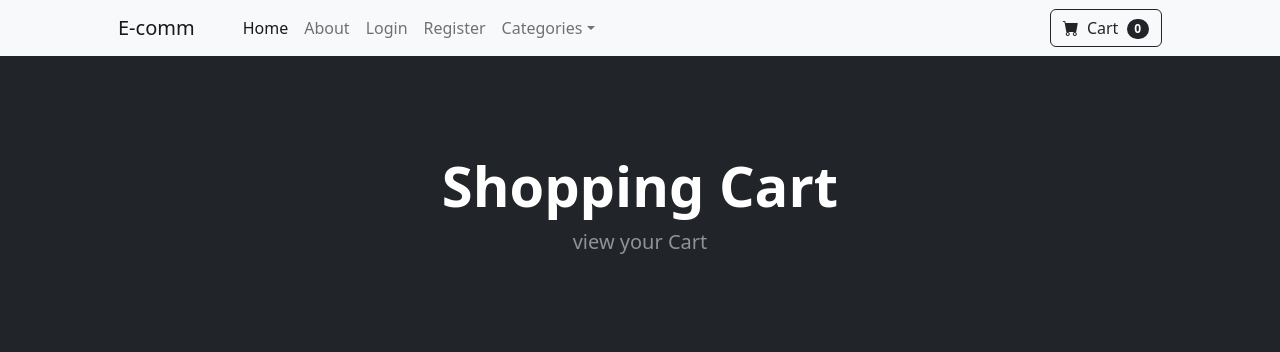
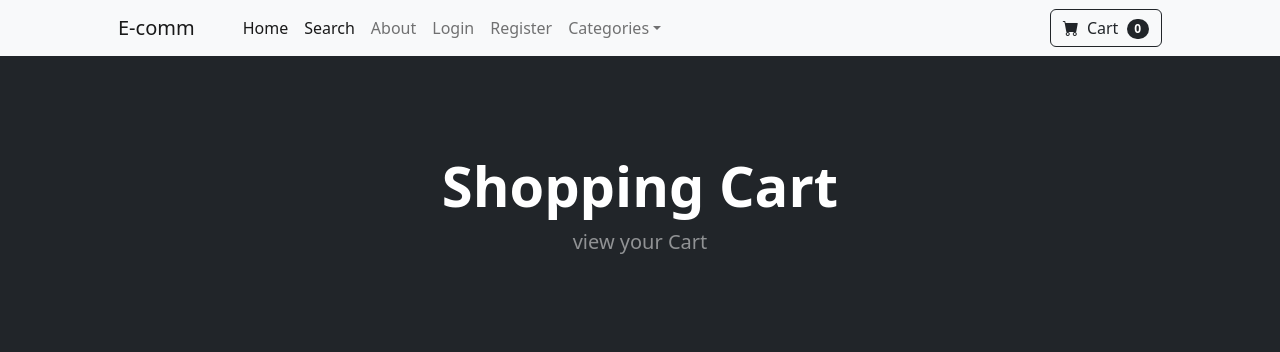
Before and after one commit to Eamateli/E-commerce-Website, a Django app: page /cart/ in a window 1280 px wide. Shown: the top 352 px of the page. Run offline with Django 5.2, Linux system fonts and the light colour scheme; some libraries are stand-ins or nearby versions.

Commit message:
Adding the link to the navbar

```diff
--- a/ecom/store/templates/navbar.html
+++ b/ecom/store/templates/navbar.html
@@ -6,6 +6,7 @@
         <div class="collapse navbar-collapse" id="navbarSupportedContent">
             <ul class="navbar-nav me-auto mb-2 mb-lg-0 ms-lg-4">
                 <li class="nav-item"><a class="nav-link active" aria-current="page" href="{% url 'home' %}">Home</a></li>
+                <li class="nav-item"><a class="nav-link active" aria-current="page" href="{% url 'search' %}">Search</a></li>
                 <li class="nav-item"><a class="nav-link" href="{% url 'about' %}">About</a></li>
 
                 {% if user.is_authenticated %}
```
